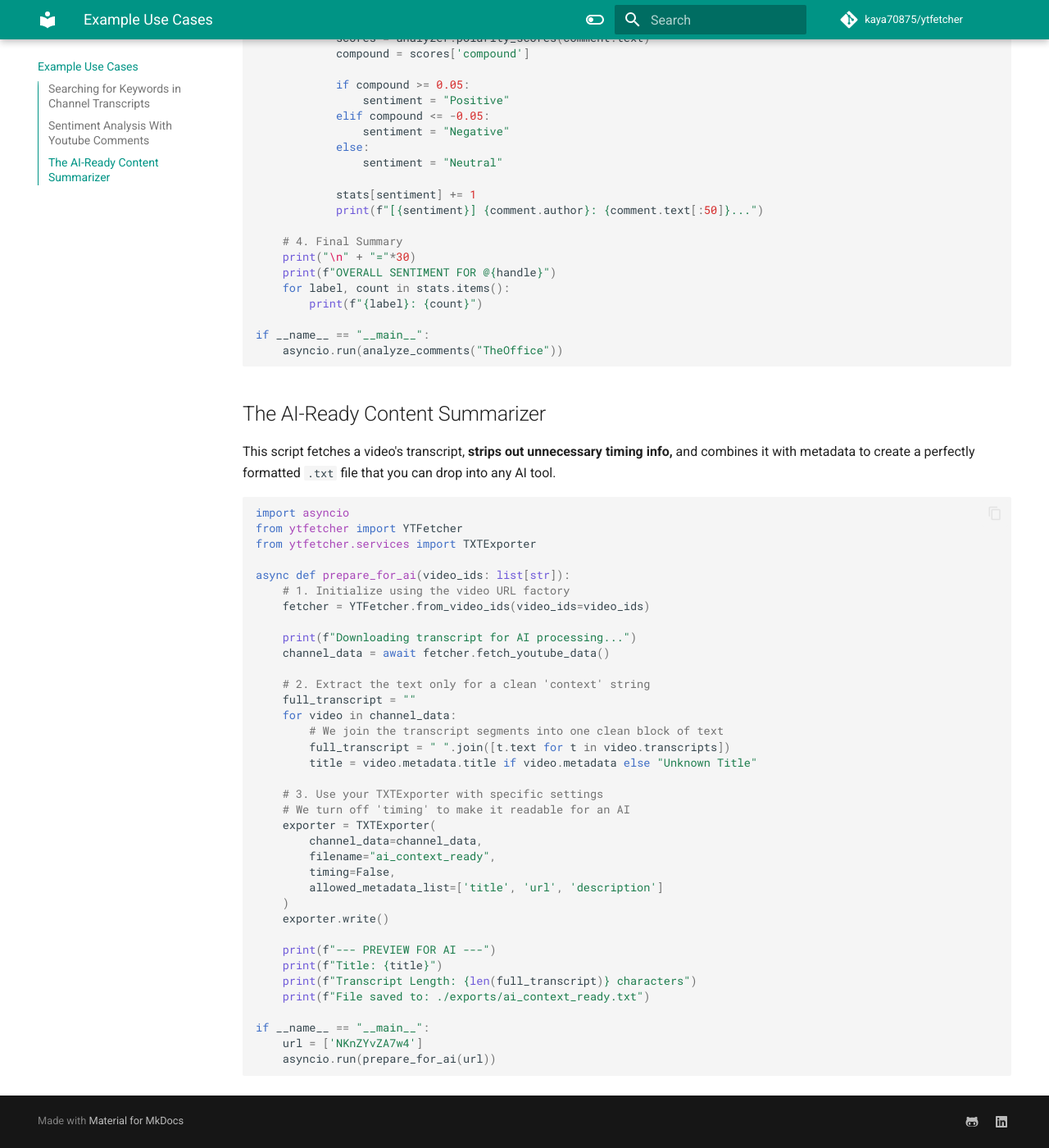
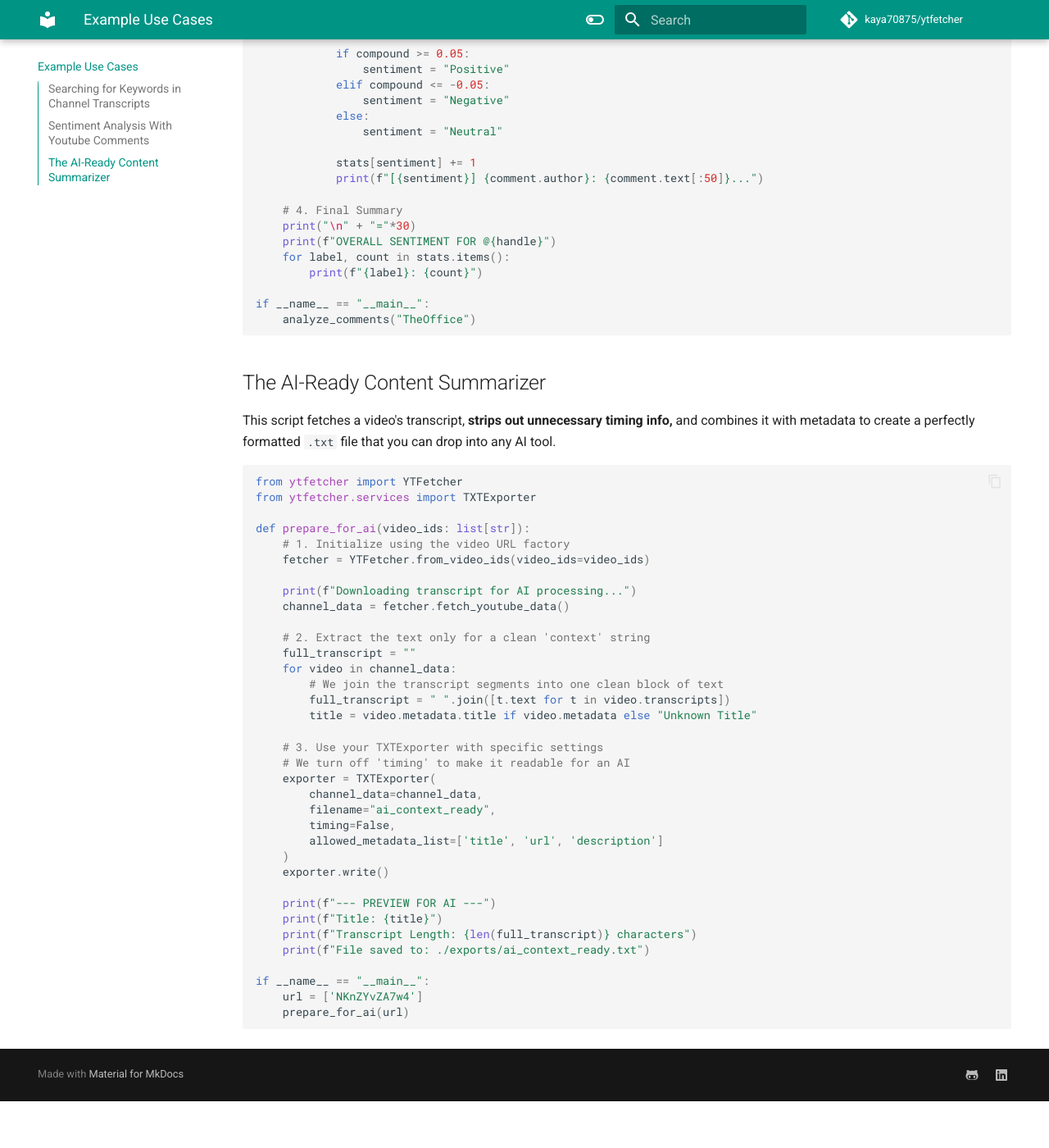
Before and after one commit to kaya70875/ytfetcher, an MkDocs documentation site: the page built from docs/examples.md, in a window 1280 px wide and 1400 px high, scrolled down 1927 px. Shown: the whole window at 82% size. Built offline with MkDocs 1.6.1 and Material for MkDocs 9.7.7, drawn with Linux system fonts in a browser that asks for light colours; comment, search, counter and statistics services are not loaded; after the commit the page ends 3270 px from its top, so only the background shows below that; some of the changed text lies outside the part shown.

Commit message:
docs: remove async expressions from examples.md docs

````diff
--- a/docs/examples.md
+++ b/docs/examples.md
@@ -7,11 +7,10 @@ We created example use cases for you. You can check and get inspired by visiting
 One common use case is searching for specific keywords or phrases across all videos in a channel. Here's an example:
 
 ```python
-import asyncio
 from ytfetcher import YTFetcher
 from ytfetcher.services import JSONExporter
 
-async def search_in_channel(handle: str, keyword: str):
+def search_in_channel(handle: str, keyword: str):
     # 1. Initialize using your factory method
     fetcher = YTFetcher.from_channel(
         channel_handle=handle,
@@ -20,7 +19,7 @@ async def search_in_channel(handle: str, keyword: str):
 
     # 2. Fetch the structured data
     print(f"Searching for '{keyword}' in @{handle}...")
-    channel_data = await fetcher.fetch_youtube_data()
+    channel_data = fetcher.fetch_youtube_data()
 
     matches = []
 
@@ -48,7 +47,7 @@ async def search_in_channel(handle: str, keyword: str):
     exporter.write()
 
 if __name__ == "__main__":
-    asyncio.run(search_in_channel("TheOffice", "Dunder Mifflin"))
+    search_in_channel("TheOffice", "Dunder Mifflin")
 ```
 
 ## Sentiment Analysis With Youtube Comments
@@ -64,17 +63,16 @@ pip install vaderSentiment
 Here's the full code:
 
 ```py
-import asyncio
 from ytfetcher import YTFetcher
 from vaderSentiment.vaderSentiment import SentimentIntensityAnalyzer
 
-async def analyze_comments(handle: str):
+def analyze_comments(handle: str):
     # 1. Initialize the fetcher for a specific channel
     fetcher = YTFetcher.from_channel(channel_handle=handle, max_results=3)
 
     # 2. Fetch data WITH comments (using your specific method)
     print(f"Fetching comments from @{handle}...")
-    channel_data = await fetcher.fetch_with_comments(max_comments=20)
+    channel_data = fetcher.fetch_with_comments(max_comments=20)
 
     analyzer = SentimentIntensityAnalyzer()
     stats = {"Positive": 0, "Neutral": 0, "Negative": 0}
@@ -109,23 +107,22 @@ async def analyze_comments(handle: str):
         print(f"{label}: {count}")
 
 if __name__ == "__main__":
-    asyncio.run(analyze_comments("TheOffice"))
+    analyze_comments("TheOffice")
 ```
 
 ## The AI-Ready Content Summarizer
 This script fetches a video's transcript, **strips out unnecessary timing info,** and combines it with metadata to create a perfectly formatted `.txt` file that you can drop into any AI tool.
 
 ```py
-import asyncio
 from ytfetcher import YTFetcher
 from ytfetcher.services import TXTExporter
 
-async def prepare_for_ai(video_ids: list[str]):
+def prepare_for_ai(video_ids: list[str]):
     # 1. Initialize using the video URL factory
     fetcher = YTFetcher.from_video_ids(video_ids=video_ids)
 
     print(f"Downloading transcript for AI processing...")
-    channel_data = await fetcher.fetch_youtube_data()
+    channel_data = fetcher.fetch_youtube_data()
 
     # 2. Extract the text only for a clean 'context' string
     full_transcript = ""
@@ -151,5 +148,5 @@ async def prepare_for_ai(video_ids: list[str]):
 
 if __name__ == "__main__":
     url = ['NKnZYvZA7w4']
-    asyncio.run(prepare_for_ai(url))
+    prepare_for_ai(url)
 ```
````
